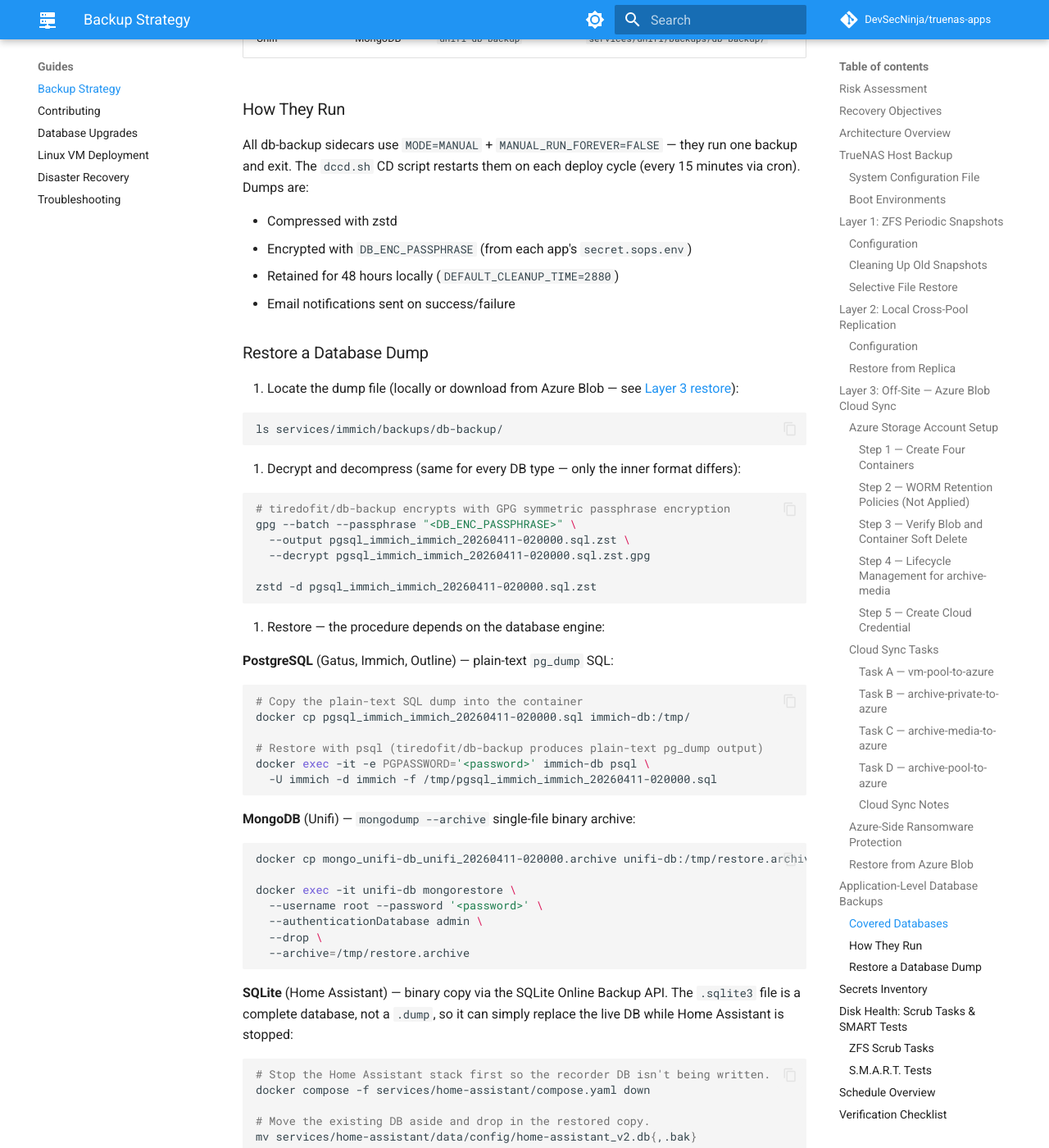
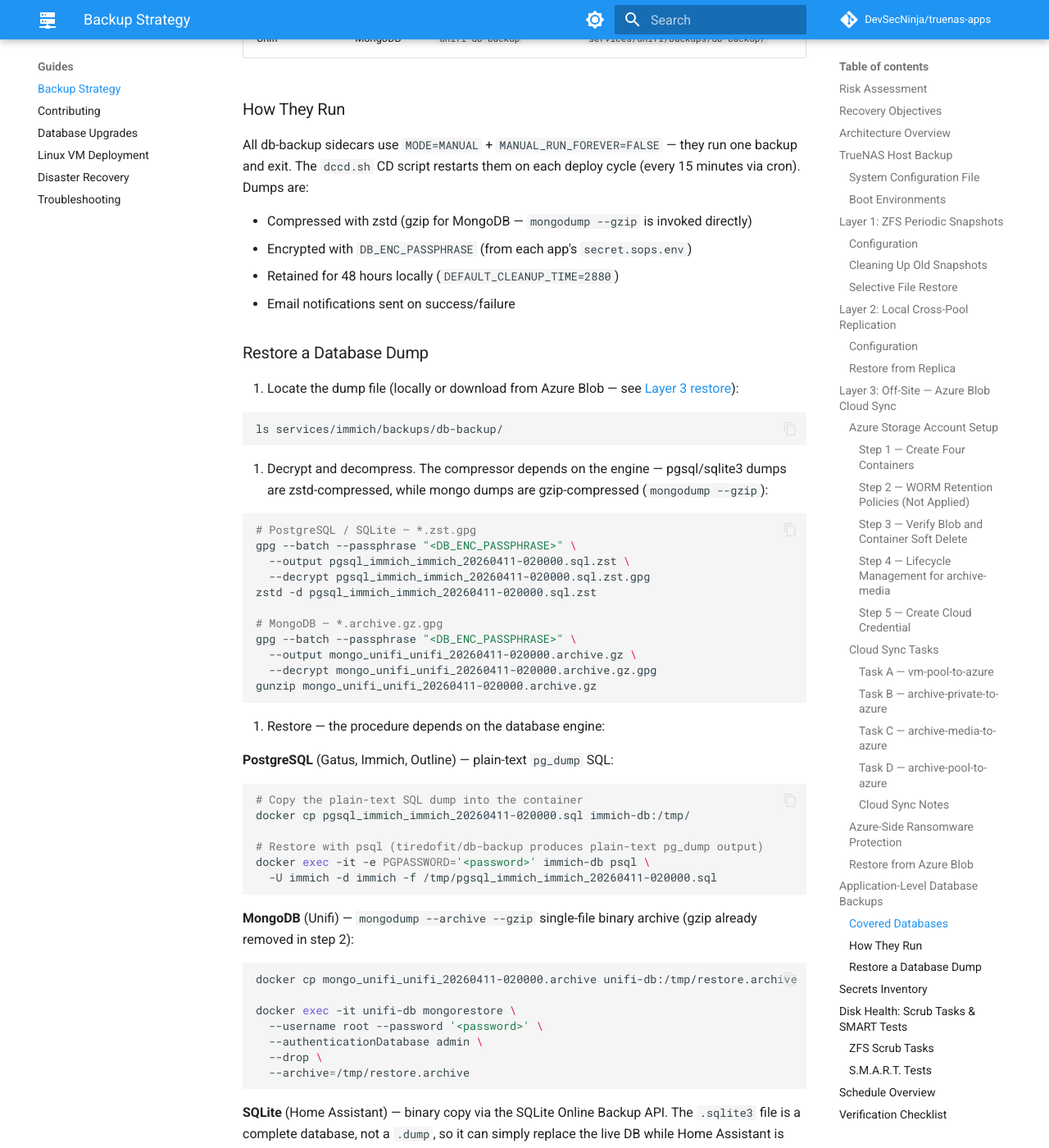
Before and after one commit to DevSecNinja/truenas-apps, an MkDocs documentation site: the page built from docs/BACKUP.md, in a window 1280 px wide and 1400 px high, scrolled down 22067 px. Shown: the whole window at 82% size. Built offline with MkDocs 1.6.1 and Material for MkDocs 9.7.7, drawn with Linux system fonts in a browser that asks for light colours; comment, search, counter and statistics services are not loaded.

Commit message:
fix(ci): handle gzip-compressed mongo dumps in backup/restore test
Agent-Logs-Url: https://github.com/DevSecNinja/truenas-apps/sessions/e0b01be0-9515-4534-8619-0e37922351a9

Co-authored-by: DevSecNinja <14926452+DevSecNinja@users.noreply.github.com>

````diff
--- a/docs/BACKUP.md
+++ b/docs/BACKUP.md
@@ -677,7 +677,7 @@ All stateful databases in this repository have `tiredofit/db-backup` sidecars in
 
 All db-backup sidecars use `MODE=MANUAL` + `MANUAL_RUN_FOREVER=FALSE` — they run one backup and exit. The `dccd.sh` CD script restarts them on each deploy cycle (every 15 minutes via cron). Dumps are:
 
-- Compressed with zstd
+- Compressed with zstd (gzip for MongoDB — `mongodump --gzip` is invoked directly)
 - Encrypted with `DB_ENC_PASSPHRASE` (from each app's `secret.sops.env`)
 - Retained for 48 hours locally (`DEFAULT_CLEANUP_TIME=2880`)
 - Email notifications sent on success/failure
@@ -690,15 +690,20 @@ All db-backup sidecars use `MODE=MANUAL` + `MANUAL_RUN_FOREVER=FALSE` — they r
    ls services/immich/backups/db-backup/
    ```
 
-2. Decrypt and decompress (same for every DB type — only the inner format differs):
+2. Decrypt and decompress. The compressor depends on the engine — pgsql/sqlite3 dumps are zstd-compressed, while mongo dumps are gzip-compressed (`mongodump --gzip`):
 
    ```sh
-   # tiredofit/db-backup encrypts with GPG symmetric passphrase encryption
+   # PostgreSQL / SQLite — *.zst.gpg
    gpg --batch --passphrase "<DB_ENC_PASSPHRASE>" \
      --output pgsql_immich_immich_20260411-020000.sql.zst \
      --decrypt pgsql_immich_immich_20260411-020000.sql.zst.gpg
+   zstd -d pgsql_immich_immich_20260411-020000.sql.zst
 
-   zstd -d pgsql_immich_immich_20260411-020000.sql.zst
+   # MongoDB — *.archive.gz.gpg
+   gpg --batch --passphrase "<DB_ENC_PASSPHRASE>" \
+     --output mongo_unifi_unifi_20260411-020000.archive.gz \
+     --decrypt mongo_unifi_unifi_20260411-020000.archive.gz.gpg
+   gunzip mongo_unifi_unifi_20260411-020000.archive.gz
    ```
 
 3. Restore — the procedure depends on the database engine:
@@ -714,10 +719,10 @@ All db-backup sidecars use `MODE=MANUAL` + `MANUAL_RUN_FOREVER=FALSE` — they r
      -U immich -d immich -f /tmp/pgsql_immich_immich_20260411-020000.sql
    ```
 
-   **MongoDB** (Unifi) — `mongodump --archive` single-file binary archive:
+   **MongoDB** (Unifi) — `mongodump --archive --gzip` single-file binary archive (gzip already removed in step 2):
 
    ```sh
-   docker cp mongo_unifi-db_unifi_20260411-020000.archive unifi-db:/tmp/restore.archive
+   docker cp mongo_unifi_unifi_20260411-020000.archive unifi-db:/tmp/restore.archive
 
    docker exec -it unifi-db mongorestore \
      --username root --password '<password>' \
````
Also changed, not shown: 1 other file.
